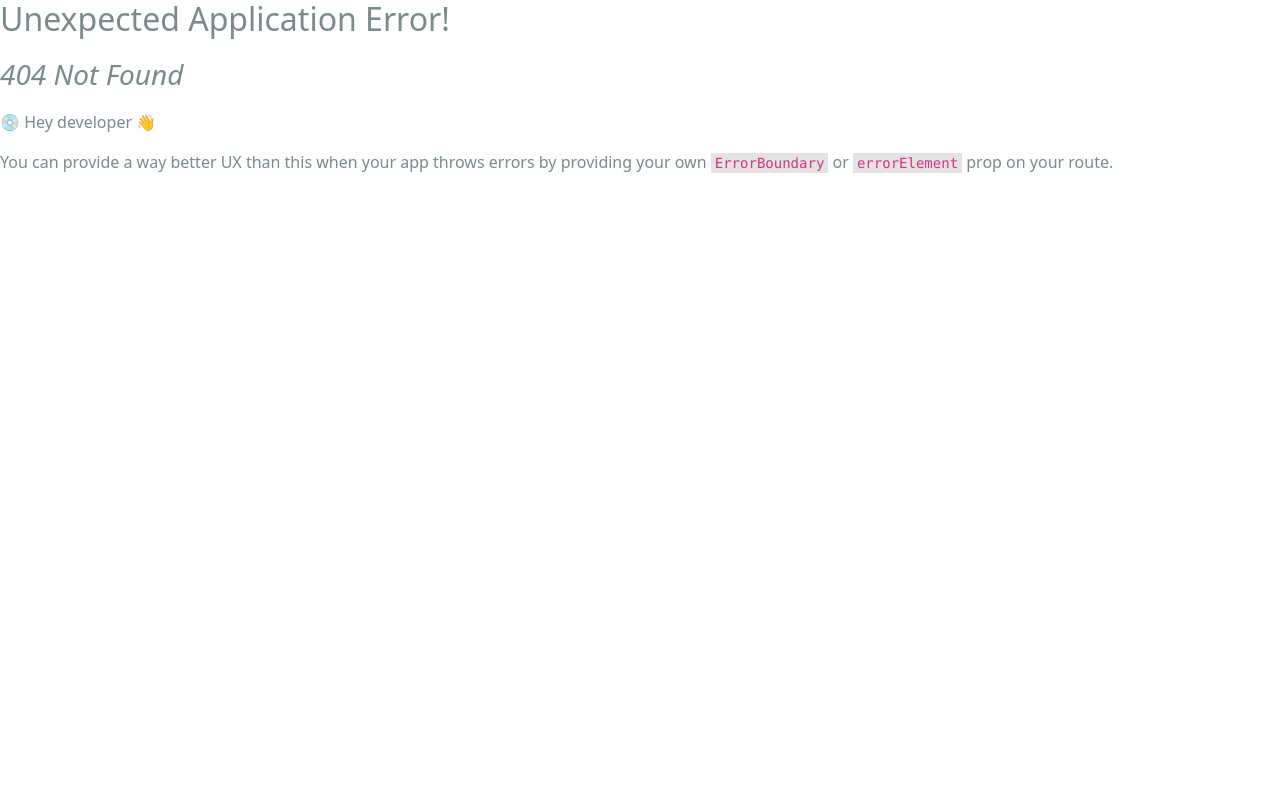
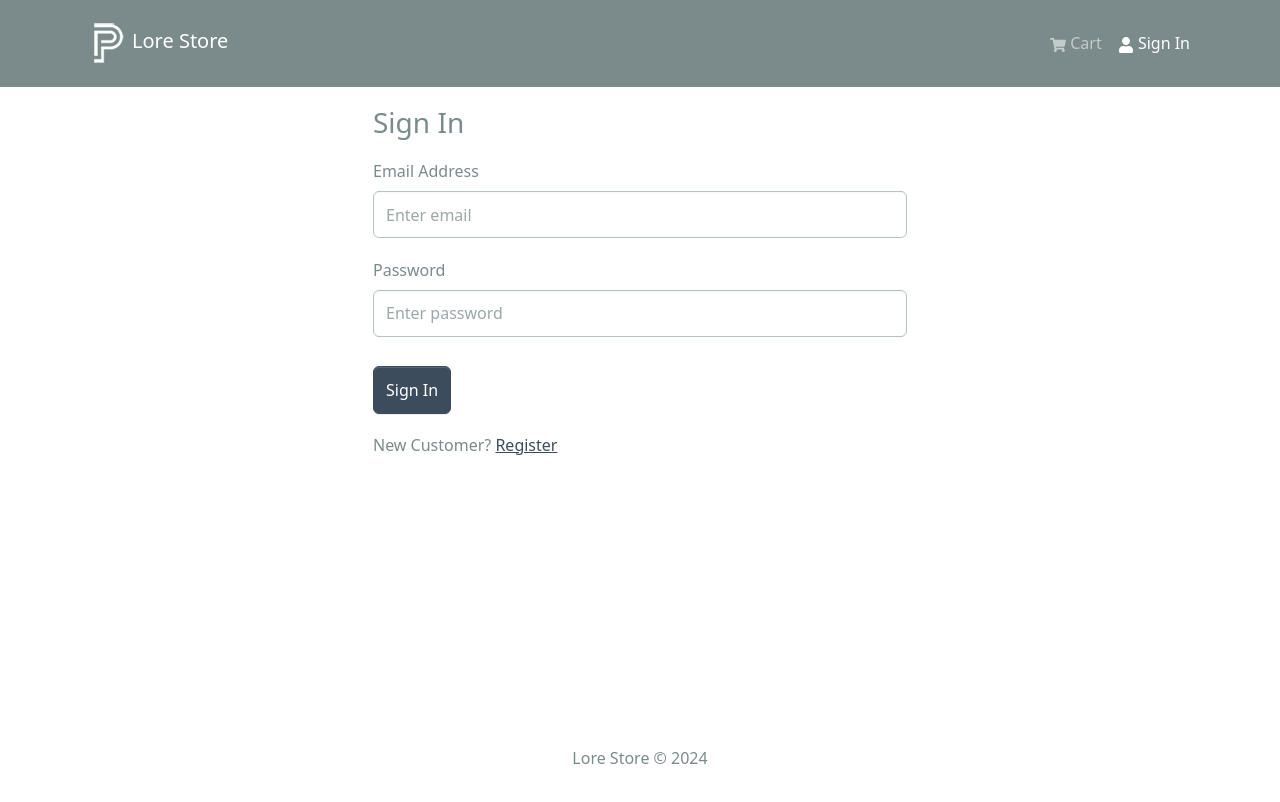
Before and after one commit to Nmcleon/MVP_STORE, a React (Create React App) app in the folder frontend/: page /login in a window 1280 px wide. Before the commit this address had no page. Shown: the top 802 px of the page. Built offline with nearby package versions, Linux system fonts and the light colour scheme.

Commit message:
Create Login page
Redux not showing submit under state, needs fixing

```diff
--- /dev/null
+++ b/frontend/src/components/FormContainer.jsx
@@ -0,0 +1,33 @@
+import React from 'react'
+
+import { Container, Row, Col } from 'react-bootstrap'
+
+
+
+
+const FormContainer = ({ children }) => {
+
+    return (
+
+        <Container>
+
+            <Row className='justify-content-md-center'>
+
+                <Col xs={12} md={6}>
+
+                    { children }
+
+                </Col>
+
+            </Row>
+
+        </Container>
+
+    )
+
+}
+
+
+
+
+export default FormContainer
--- a/frontend/src/index.js
+++ b/frontend/src/index.js
@@ -17,6 +17,7 @@
 import HomeScreen from './screens/HomeScreen';
 import ProductScreen from './screens/ProductScreen';
 import CartScreen from './screens/CartScreen';
+import LoginScreen from './screens/LoginScreen';
 
 const router = createBrowserRouter(
   createRoutesFromElements(
@@ -24,6 +25,7 @@
       <Route index={true} path='/' element={<HomeScreen />} />
       <Route path='/product/:id' element={<ProductScreen />} />
       <Route path='/cart/' element={<CartScreen />} />
+      <Route path='/login' element={<LoginScreen />} />
     </Route>
   )
 )
--- /dev/null
+++ b/frontend/src/screens/LoginScreen.jsx
@@ -0,0 +1,44 @@
+import React from 'react'
+import { useState } from 'react'
+import { Link } from 'react-router-dom'
+import { Form, Button, Row, Col } from 'react-bootstrap'
+import FormContainer from '../components/FormContainer'
+
+const LoginScreen = () => {
+    const [email, setEmail] = useState('')
+    const [password, setPassword] = useState('')
+    const submitHandler = (e) => {
+        e.preventDefault()
+        console.log('submit')
+    }
+
+    return (
+        <FormContainer>
+            <h3>Sign In</h3>
+
+            <Form onSubmit={submitHandler}>
+                <Form.Group controlId='email' className='my-3'>
+                    <Form.Label>Email Address</Form.Label>
+                    <Form.Control type='email' placeholder='Enter email' value={email} onChange={(e) => setEmail(e.target.value)}></Form.Control>
+                </Form.Group>
+
+                <Form.Group controlId='password' className='my-3'>
+                    <Form.Label>Password</Form.Label>
+                    <Form.Control type='password' placeholder='Enter password' value={password} onChange={(e) => setPassword(e.target.value)}></Form.Control>
+                </Form.Group>
+
+                <Button type='submit' variant='primary' className='mt-2'>
+                    Sign In
+                </Button>
+            </Form>
+
+            <Row className='py-3'>
+                <Col>
+                    New Customer? <Link to='/register'>Register</Link>
+                </Col>
+            </Row>
+        </FormContainer>
+    )
+}
+
+export default LoginScreen
```
